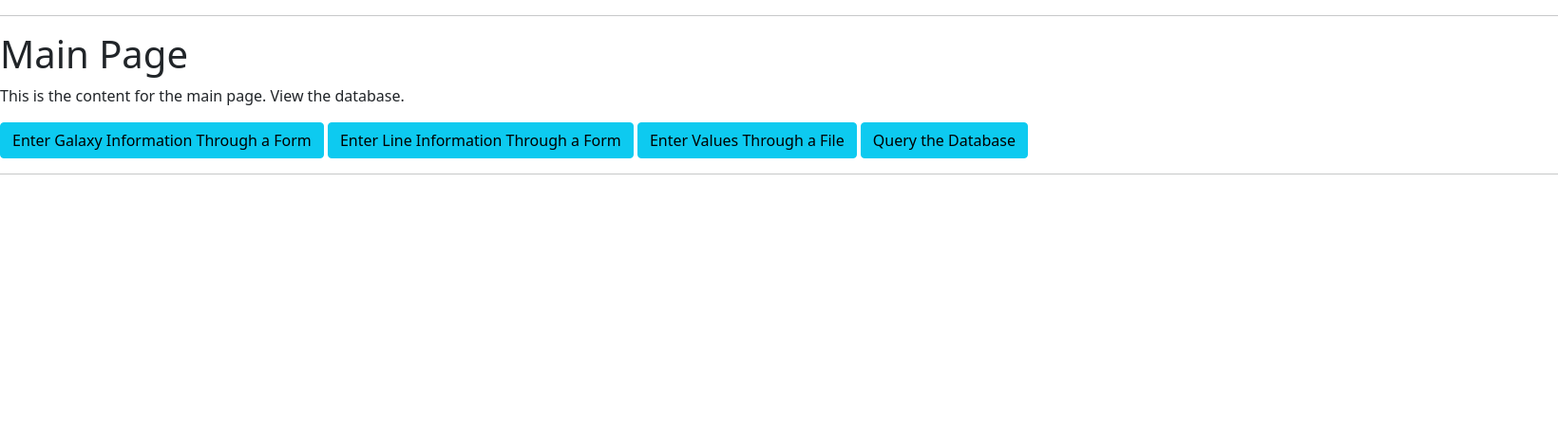
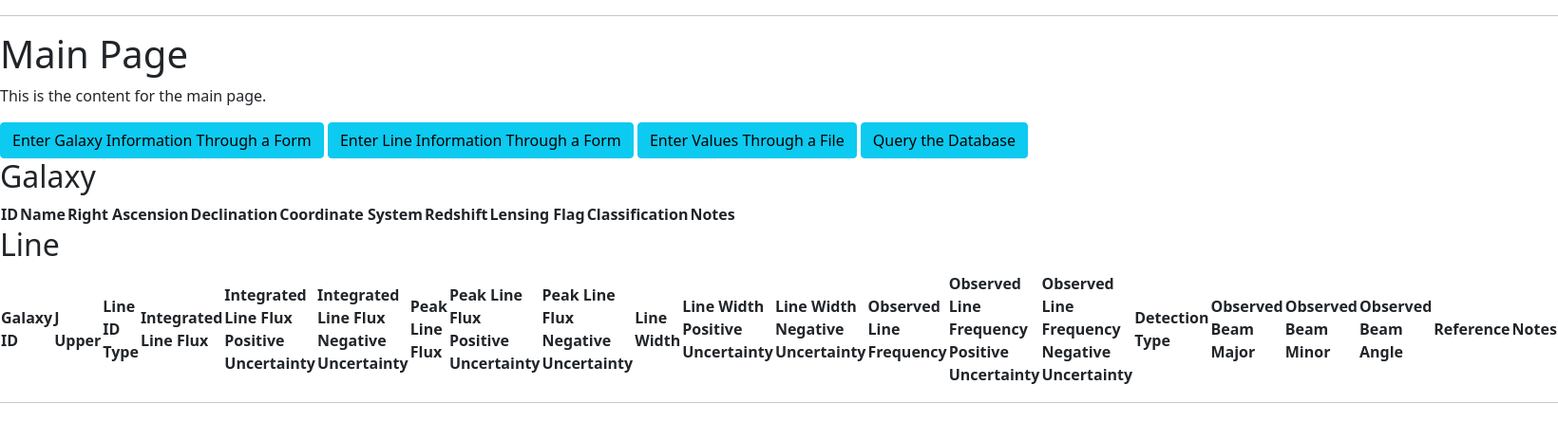
Before and after one commit to UladzimirTreihis/spectral_line_detection_database, a Flask app: page /main in a window 1640 px wide. Shown: the part 74-538 px from the top of the page at 95% size. Run offline with Flask 2, Linux system fonts and the light colour scheme; the visitor is signed in with stand-in values (Sample User, id 1); data comes from the database, SQL or seed files in the repository; data that the repository does not hold is empty.

Commit message:
view tables

```diff
--- a/flask-back-end/app/routes.py
+++ b/flask-back-end/app/routes.py
@@ -46,7 +46,7 @@ def login():
 @app.route("/main")
 @login_required
 def main():
-    return render_template("/main.html")
+    return render_template("/main.html", galaxy = Galaxy.query.all(), line = Line.query.all())
 
 @app.route("/entry_file")
 @login_required
--- a/flask-back-end/app/templates/main.html
+++ b/flask-back-end/app/templates/main.html
@@ -8,10 +8,102 @@
 
 <hr>
 <h1> Main Page </h1>
-<p> This is the content for the main page. View the database. </p>
+<p> This is the content for the main page. </p>
+
 <a href="{{ url_for('galaxy_entry_form') }}" class="btn btn-info" role="button">Enter Galaxy Information Through a Form</a>
 <a href="{{ url_for('line_entry_form') }}" class="btn btn-info" role="button">Enter Line Information Through a Form</a>
 <a href="{{ url_for('entry_file') }}" class="btn btn-info" role="button">Enter Values Through a File</a>
 <a href="{{ url_for('query') }}" class="btn btn-info" role="button">Query the Database</a>
 
+<h2> Galaxy </h2>
+<table>
+         <thead>
+            <tr>
+               <th>ID</th>
+               <th>Name</th>
+               <th>Right Ascension</th>
+               <th>Declination</th>
+               <th>Coordinate System</th>
+               <th>Redshift</th>
+               <th>Lensing Flag</th>
+               <th>Classification</th>
+               <th>Notes</th>
+            </tr>
+         </thead>
+
+         <tbody>
+            {% for g in galaxy %}
+               <tr>
+                  <td>{{ g.id }}</td>
+                  <td>{{ g.name }}</td>
+                  <td>{{ g.right_ascension }}</td>
+                  <td>{{ g.declination }}</td>
+                  <td>{{ g.coordinate_system }}</td>
+                  <td>{{ g.redshift }}</td>
+                  <td>{{ g.lensing_flag }}</td>
+                  <td>{{ g.classification }}</td>
+                  <td>{{ g.notes }}</td>
+               </tr>
+            {% endfor %}
+         </tbody>
+      </table>
+
+<h2> Line </h2>
+
+    <table>
+         <thead>
+            <tr>
+               <th>Galaxy ID</th>
+               <th>J Upper</th>
+               <th>Line ID Type</th>
+               <th>Integrated Line Flux</th>
+               <th>Integrated Line Flux Positive Uncertainty</th>
+               <th>Integrated Line Flux Negative Uncertainty</th>
+               <th>Peak Line Flux</th>
+               <th>Peak Line Flux Positive Uncertainty</th>
+               <th>Peak Line Flux Negative Uncertainty</th>
+               <th>Line Width</th>
+               <th>Line Width Positive Uncertainty</th>
+               <th>Line Width Negative Uncertainty</th>
+               <th>Observed Line Frequency</th>
+               <th>Observed Line Frequency Positive Uncertainty</th>
+               <th>Observed Line Frequency Negative Uncertainty</th>
+               <th>Detection Type</th>
+               <th>Observed Beam Major</th>
+               <th>Observed Beam Minor</th>
+               <th>Observed Beam Angle</th>
+               <th>Reference</th>
+               <th>Notes</th>
+            </tr>
+         </thead>
+
+         <tbody>
+            {% for l in line %}
+               <tr>
+                  <td>{{ l.galaxy_id }}</td>
+                  <td>{{ l.j_upper }}</td>
+                  <td>{{ l.line_id_type }}</td>
+                  <td>{{ l.integrated_line_flux }}</td>
+                  <td>{{ l.integrated_line_flux_uncertainty_positive }}</td>
+                  <td>{{ l.integrated_line_flux_uncertainty_negative }}</td>
+                  <td>{{ l.peak_line_flux }}</td>
+                  <td>{{ l.peak_line_flux_uncertainty_positive }}</td>
+                  <td>{{ l.peak_line_flux_uncertainty_negative }}</td>
+                  <td>{{ l.line_width }}</td>
+                  <td>{{ l.line_width_uncertainty_positive }}</td>
+                  <td>{{ l.line_width_uncertainty_negative }}</td>
+                  <td>{{ l.observed_line_frequency }}</td>
+                  <td>{{ l.observed_line_frequency_uncertainty_positive }}</td>
+                  <td>{{ l.observed_line_frequency_uncertainty_negative }}</td>
+                  <td>{{ l.detection_type }}</td>
+                  <td>{{ l.observed_beam_major }}</td>
+                  <td>{{ l.observed_beam_minor }}</td>
+                  <td>{{ l.observed_beam_angle }}</td>
+                  <td>{{ l.reference }}</td>
+                  <td>{{ l.notes }}</td>
+               </tr>
+            {% endfor %}
+         </tbody>
+      </table>
+
 {% endblock %}
```
